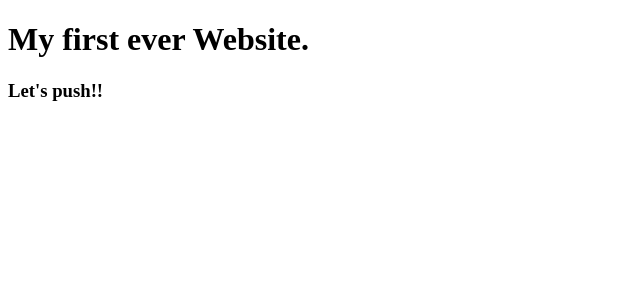
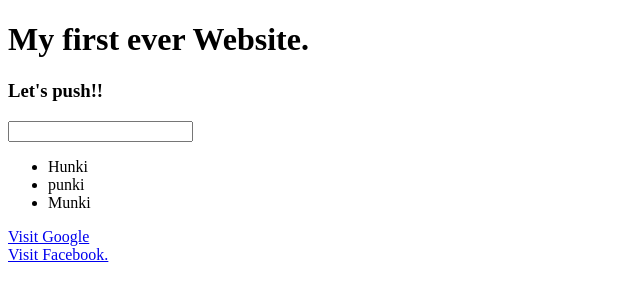
Before and after one commit to Tahmid-Nattashi/my-first-website, a plain HTML site: page index.html in a window 1280 px wide. Shown: the whole page, without its empty margins (0-640 px from the left). Drawn offline with Linux system fonts and the light colour scheme.

Commit message:
Learning pseudo

```diff
--- a/index.html
+++ b/index.html
@@ -11,10 +11,26 @@
             background-color: cornflowerblue;
             font-family: Georgia, 'Times New Roman', Times, serif;
         }
+        input:focus{
+            font-size: large;
+            background-color: burlywood;
+        }
+        a:visited{
+            color:chocolate;
+        }
     </style>
 </head>
 <body>
     <h1>My first ever Website.</h1>
     <h3>Let's push!!</h3>
+    <input type="text">
+    <ul>
+        <li>Hunki</li>
+        <li>punki</li>
+        <li>Munki</li>
+    </ul>
+    <a href="www.google.com">Visit Google</a>
+    <br>
+    <a href="www.facebook.com">Visit Facebook.</a>
 </body>
 </html>
```
